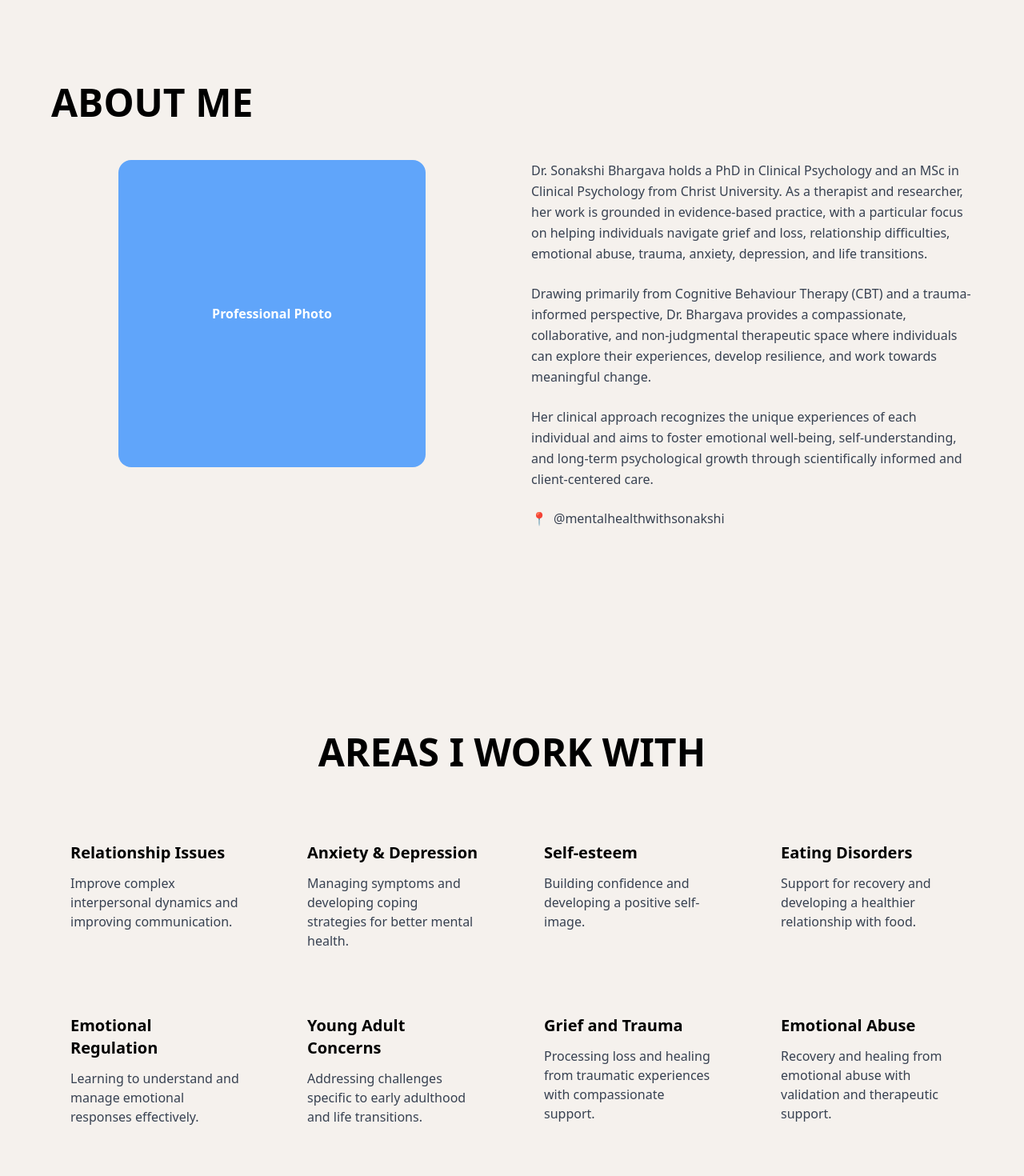
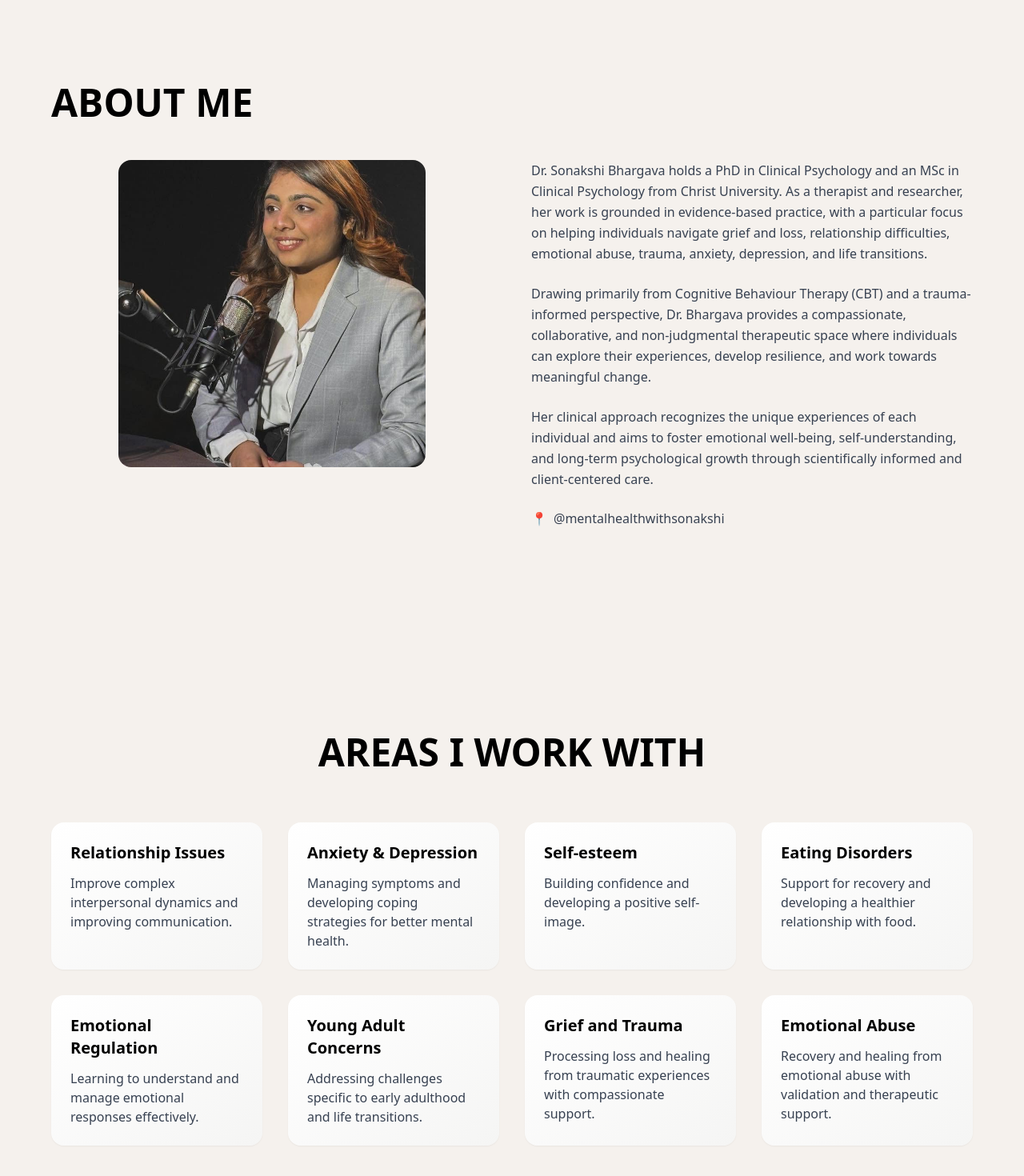
Before and after one commit to visheshbhagtanii/projects, a Next.js app: page / in a window 1280 px wide. Shown: the part 824-2294 px from the top of the page at 80% size. Built offline with nearby package versions, Linux system fonts and the light colour scheme.

Commit message:
Fix About image and style Areas of Work cards

```diff
--- a/components/About.tsx
+++ b/components/About.tsx
@@ -1,3 +1,5 @@
+import Image from 'next/image'
+
 export default function About() {
   return (
     <section className="px-8 md:px-16 py-20 md:py-32 bg-[#f5f1ed]">
@@ -8,10 +10,14 @@ export default function About() {
 
         <div className="grid md:grid-cols-2 gap-12 items-start">
           <div className="flex justify-center">
-            <div className="w-full max-w-sm h-96 bg-gradient-to-br from-blue-300 to-blue-400 rounded-2xl overflow-hidden">
-              <div className="w-full h-full bg-blue-400 flex items-center justify-center text-white font-bold">
-                Professional Photo
-              </div>
+            <div className="w-full max-w-sm h-96 rounded-2xl overflow-hidden relative">
+              <Image
+                src="/sonakshi.png"
+                alt="Dr. Sonakshi Bhargava - Clinical Psychologist"
+                fill
+                className="object-cover object-top"
+                sizes="(max-width: 768px) 100vw, 384px"
+              />
             </div>
           </div>
 
--- a/components/AreasOfWork.tsx
+++ b/components/AreasOfWork.tsx
@@ -43,7 +43,7 @@ export default function AreasOfWork() {
 
         <div className="grid md:grid-cols-4 gap-8">
           {areas.map((area, index) => (
-            <div key={index} className="p-6">
+            <div key={index} className="bg-gradient-to-br from-white to-stone-100 rounded-2xl p-6 shadow-sm">
               <h3 className="text-xl font-bold text-black mb-3">
                 {area.title}
               </h3>
```
Also changed, not shown: public/sonakshi.png (renamed from components/image.png).
